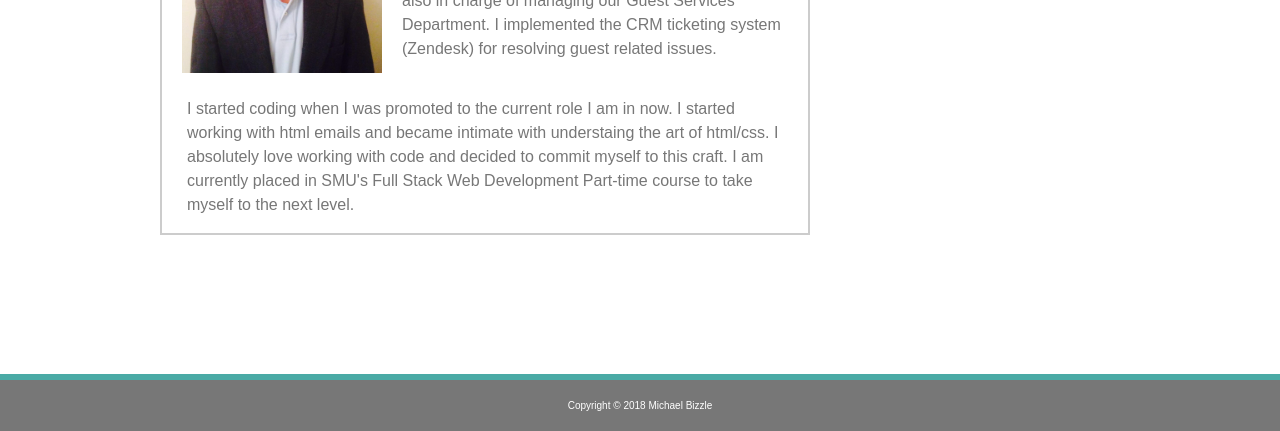
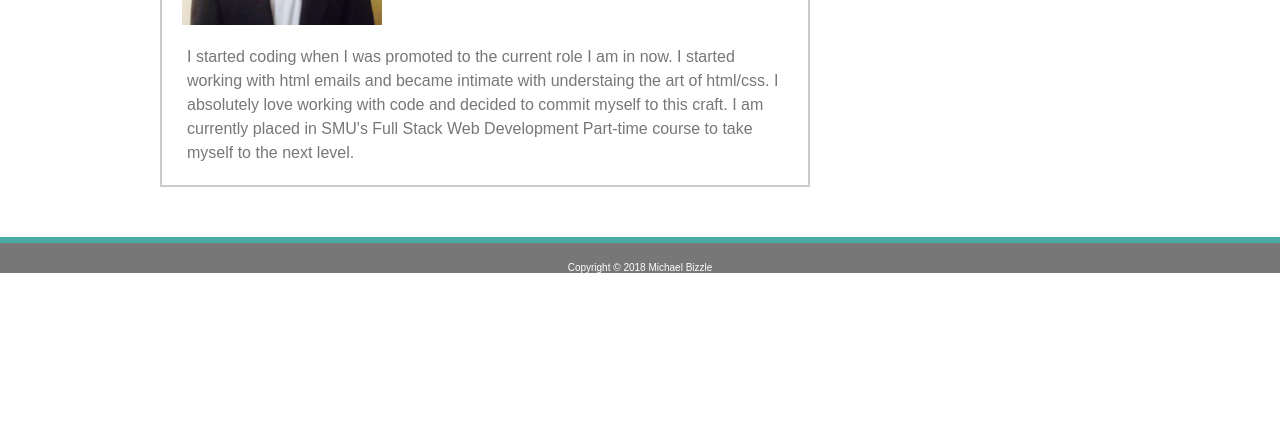
Before and after one commit to mbizzle1464/basic-portfolio, a plain HTML site: page index.html in a window 1280 px wide. Shown: the part 369-800 px from the top of the page. Drawn offline with Linux system fonts and the light colour scheme; files that its build step writes are made by us from their sources; a script that the page names is missing.

Commit message:
Updated files.

```diff
--- a/assets/css/style.css
+++ b/assets/css/style.css
@@ -85,11 +85,12 @@ li {
 .wrapper {
     width: 960px;
     margin: 0 auto;
-    background-image: url ('../images/zig-zag-wool.png');
 }
 .container {
     width: 960px;
     margin: 0 auto;
+    background-image: url ("assets/images/zig-zag-wool.png");
+
 }
 #main {
     float: left;
@@ -97,7 +98,7 @@ li {
     margin: 50px 0 50px 0;
     border: 2px solid #cccccc;
     background-color: #ffffff;
-    padding: 0 20px 0 20px;
+    padding: 0 20px 20px 20px;
 }
 #bio-image {
     float:left;
@@ -201,11 +202,7 @@ footer {
     color: #ffffff;
     background-color: #777777;
     border-top: 6px solid #4aaaa5;
-    padding: 20px;
+    padding-top: 20px;
     width: 100%;
-    margin: 0 auto;
-    position: fixed;
-    bottom: 0;
-    left: 0;
-
+    margin-top: 500px;
 }
--- a/index.html
+++ b/index.html
@@ -6,10 +6,10 @@
     <meta http-equiv="X-UA-Compatible" content="IE=edge">
     <title>Michael Bizzle Portfolio</title>
     <meta name="viewport" content="width=device-width, initial-scale=1">
+    <link rel="stylesheet" type="text/css" media="screen" href="reset.css" />
     <link rel="stylesheet" type="text/css" media="screen" href="assets/css/style.css" />
     <script src="main.js"></script>
 </head>
-
 <body>
     <div class="border">
         <div class="wrapper">
@@ -29,6 +29,7 @@
                     </li>
                 </ul>
             </header>
+        </div>
         </div>
         <div class="container">
             <section id="main">
```
Also changed, not shown: contact.html (+2 -1 lines), portfolio.html (+2 -1 lines).
